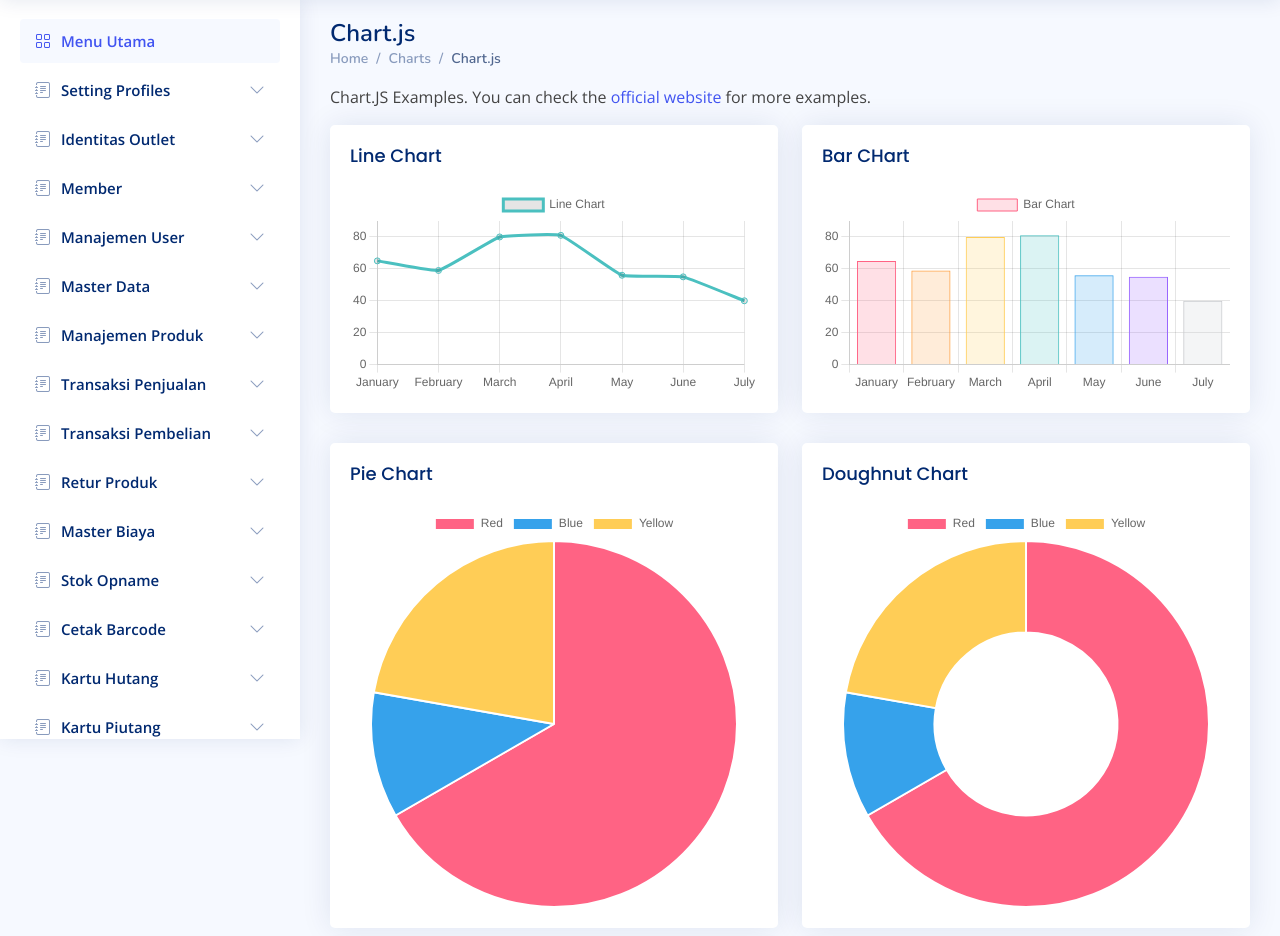
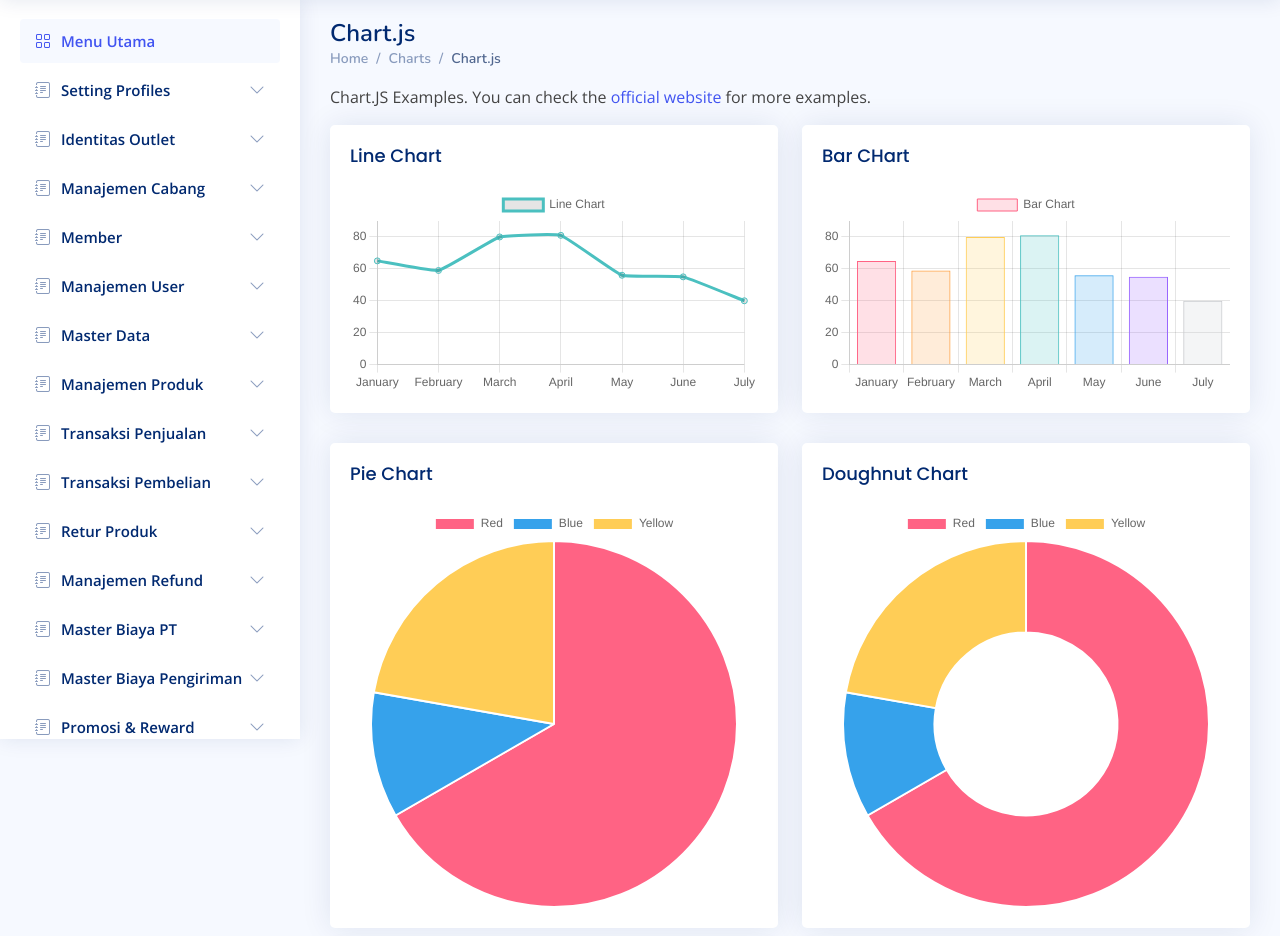
Before and after one commit to artdidit2506/adminPos3, a Django app: page /chartjs/ in a window 1280 px wide. Shown: the part 61-997 px from the top of the page. Run offline with Django 4.2, Linux system fonts and the light colour scheme; parts of the project's set-up code (start-up, migrations or seed data) failed here and were passed over; some libraries are stand-ins or nearby versions.

Commit message:
modified data templates/adminweb

```diff
--- a/adminweb/templates/adminweb/sidebar.html
+++ b/adminweb/templates/adminweb/sidebar.html
@@ -51,6 +51,28 @@
       </ul>
     </li>
     <!-- EndIdentitas -->
+
+    <!-- Manajemen Cabang -->
+    <li class="nav-item">
+      <a class="nav-link collapsed" data-bs-target="#forms-nav" data-bs-toggle="collapse" href="#">
+        <i class="bi bi-journal-text"></i><span>Manajemen Cabang</span><i class="bi bi-chevron-down ms-auto"></i>
+      </a>
+      <ul id="forms-nav" class="nav-content collapse" data-bs-parent="#sidebar-nav">
+        <li>
+          <a href="{% url 'elements' %}"> <i class="bi bi-circle"></i><span>Identitas Outlet</span> </a>
+        </li>
+        <li>
+          <a href="{% url 'layouts' %}"> <i class="bi bi-circle"></i><span>Form Layouts</span> </a>
+        </li>
+        <li>
+          <a href="{% url 'editors' %}"> <i class="bi bi-circle"></i><span>Form Editors</span> </a>
+        </li>
+        <li>
+          <a href="{% url 'validation' %}"> <i class="bi bi-circle"></i><span>Form Validation</span> </a>
+        </li>
+      </ul>
+    </li>
+    <!-- Manajemen Cabang -->
 
     <!-- Member -->
     <li class="nav-item">
@@ -204,10 +226,32 @@
     </li>
     <!-- EndRetur Produk -->
 
-    <!-- Master Biaya -->
+    <!-- Manajemen Refund -->
     <li class="nav-item">
       <a class="nav-link collapsed" data-bs-target="#forms-nav" data-bs-toggle="collapse" href="#">
-        <i class="bi bi-journal-text"></i><span>Master Biaya</span><i class="bi bi-chevron-down ms-auto"></i>
+        <i class="bi bi-journal-text"></i><span>Manajemen Refund</span><i class="bi bi-chevron-down ms-auto"></i>
+      </a>
+      <ul id="forms-nav" class="nav-content collapse" data-bs-parent="#sidebar-nav">
+        <li>
+          <a href="{% url 'elements' %}"> <i class="bi bi-circle"></i><span>Identitas Outlet</span> </a>
+        </li>
+        <li>
+          <a href="{% url 'layouts' %}"> <i class="bi bi-circle"></i><span>Form Layouts</span> </a>
+        </li>
+        <li>
+          <a href="{% url 'editors' %}"> <i class="bi bi-circle"></i><span>Form Editors</span> </a>
+        </li>
+        <li>
+          <a href="{% url 'validation' %}"> <i class="bi bi-circle"></i><span>Form Validation</span> </a>
+        </li>
+      </ul>
+    </li>
+    <!-- EndManajemen Refund -->
+
+    <!-- Master Biaya PT-->
+    <li class="nav-item">
+      <a class="nav-link collapsed" data-bs-target="#forms-nav" data-bs-toggle="collapse" href="#">
+        <i class="bi bi-journal-text"></i><span>Master Biaya PT</span><i class="bi bi-chevron-down ms-auto"></i>
       </a>
       <ul id="forms-nav" class="nav-content collapse" data-bs-parent="#sidebar-nav">
         <li>
@@ -225,6 +269,72 @@
       </ul>
     </li>
     <!-- EndMaster Biaya -->
+
+    <!-- Master Biaya Pengiriman-->
+    <li class="nav-item">
+      <a class="nav-link collapsed" data-bs-target="#forms-nav" data-bs-toggle="collapse" href="#">
+        <i class="bi bi-journal-text"></i><span>Master Biaya Pengiriman</span><i class="bi bi-chevron-down ms-auto"></i>
+      </a>
+      <ul id="forms-nav" class="nav-content collapse" data-bs-parent="#sidebar-nav">
+        <li>
+          <a href="{% url 'elements' %}"> <i class="bi bi-circle"></i><span>Identitas Outlet</span> </a>
+        </li>
+        <li>
+          <a href="{% url 'layouts' %}"> <i class="bi bi-circle"></i><span>Form Layouts</span> </a>
+        </li>
+        <li>
+          <a href="{% url 'editors' %}"> <i class="bi bi-circle"></i><span>Form Editors</span> </a>
+        </li>
+        <li>
+          <a href="{% url 'validation' %}"> <i class="bi bi-circle"></i><span>Form Validation</span> </a>
+        </li>
+      </ul>
+    </li>
+    <!-- EndMaster Biaya Pengiriman -->
+
+    <!-- Promosi dan Reward-->
+    <li class="nav-item">
+      <a class="nav-link collapsed" data-bs-target="#forms-nav" data-bs-toggle="collapse" href="#">
+        <i class="bi bi-journal-text"></i><span>Promosi & Reward</span><i class="bi bi-chevron-down ms-auto"></i>
+      </a>
+      <ul id="forms-nav" class="nav-content collapse" data-bs-parent="#sidebar-nav">
+        <li>
+          <a href="{% url 'elements' %}"> <i class="bi bi-circle"></i><span>Identitas Outlet</span> </a>
+        </li>
+        <li>
+          <a href="{% url 'layouts' %}"> <i class="bi bi-circle"></i><span>Form Layouts</span> </a>
+        </li>
+        <li>
+          <a href="{% url 'editors' %}"> <i class="bi bi-circle"></i><span>Form Editors</span> </a>
+        </li>
+        <li>
+          <a href="{% url 'validation' %}"> <i class="bi bi-circle"></i><span>Form Validation</span> </a>
+        </li>
+      </ul>
+    </li>
+    <!-- EndPromosi dan Reward -->
+
+    <!-- Konfirmasi Pembayaran-->
+    <li class="nav-item">
+      <a class="nav-link collapsed" data-bs-target="#forms-nav" data-bs-toggle="collapse" href="#">
+        <i class="bi bi-journal-text"></i><span>Konfirmasi Pembayaran</span><i class="bi bi-chevron-down ms-auto"></i>
+      </a>
+      <ul id="forms-nav" class="nav-content collapse" data-bs-parent="#sidebar-nav">
+        <li>
+          <a href="{% url 'elements' %}"> <i class="bi bi-circle"></i><span>Identitas Outlet</span> </a>
+        </li>
+        <li>
+          <a href="{% url 'layouts' %}"> <i class="bi bi-circle"></i><span>Form Layouts</span> </a>
+        </li>
+        <li>
+          <a href="{% url 'editors' %}"> <i class="bi bi-circle"></i><span>Form Editors</span> </a>
+        </li>
+        <li>
+          <a href="{% url 'validation' %}"> <i class="bi bi-circle"></i><span>Form Validation</span> </a>
+        </li>
+      </ul>
+    </li>
+    <!-- EndKonfirmasi Pembayaran -->
 
     <!-- Stock Opname -->
     <li class="nav-item">
@@ -400,6 +510,28 @@
     </li>
     <!-- EndLogout -->
 
+    <!-- Manajemen Social Network -->
+    <li class="nav-item">
+      <a class="nav-link collapsed" data-bs-target="#forms-nav" data-bs-toggle="collapse" href="#">
+        <i class="bi bi-journal-text"></i><span>Manajemen Social Network</span><i class="bi bi-chevron-down ms-auto"></i>
+      </a>
+      <ul id="forms-nav" class="nav-content collapse" data-bs-parent="#sidebar-nav">
+        <li>
+          <a href="{% url 'elements' %}"> <i class="bi bi-circle"></i><span>Logout</span> </a>
+        </li>
+        <li>
+          <a href="{% url 'layouts' %}"> <i class="bi bi-circle"></i><span>Form Layouts</span> </a>
+        </li>
+        <li>
+          <a href="{% url 'editors' %}"> <i class="bi bi-circle"></i><span>Form Editors</span> </a>
+        </li>
+        <li>
+          <a href="{% url 'validation' %}"> <i class="bi bi-circle"></i><span>Form Validation</span> </a>
+        </li>
+      </ul>
+    </li>
+    <!-- EndLogout -->
+
     <!-- Components -->
     <!-- End Components Nav -->
 
```
